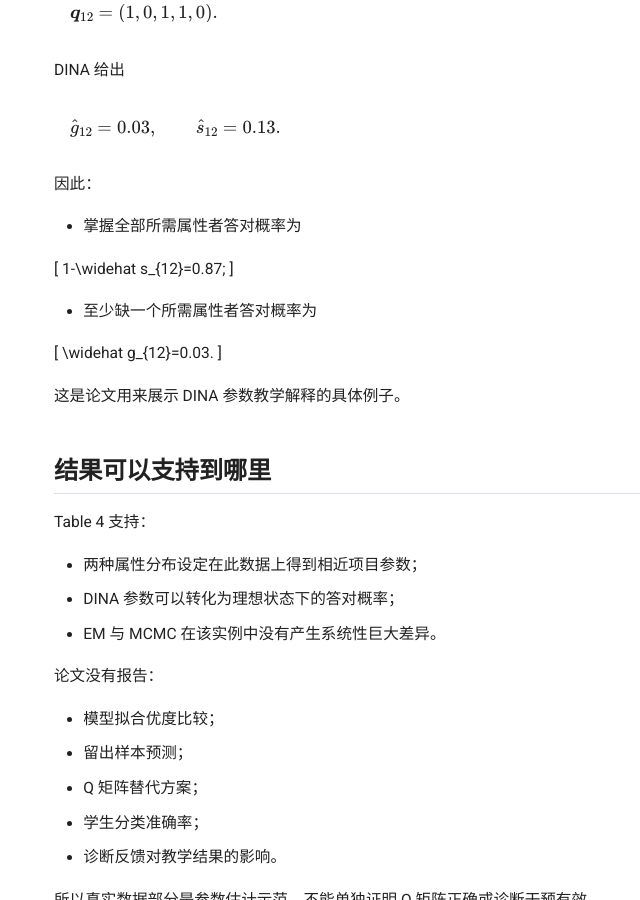
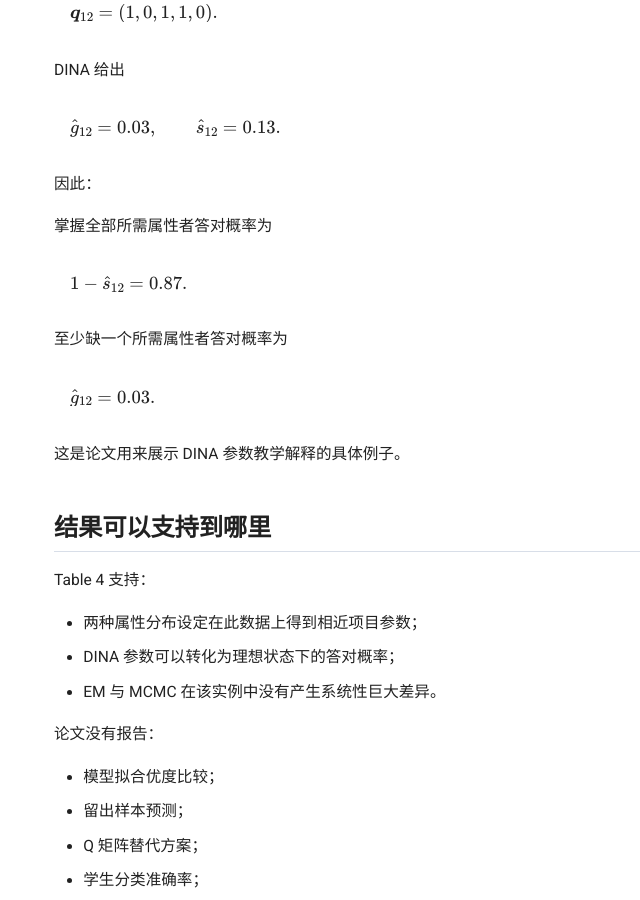
Before and after one commit to place-bot/Psychometrics-and-R-Shiny, an MkDocs documentation site: the page built from docs/cdm/papers/de-la-torre-2009/09-fraction-subtraction.md, in a window 1280 px wide and 900 px high, scrolled down 2504 px. Shown: the whole window, without its empty margins (212-852 px from the left). Built offline with MkDocs 1.6.1 and Material for MkDocs 9.7.7, drawn with Linux system fonts in a browser that asks for light colours; comment, search, counter and statistics services are not loaded.

Commit message:
Fix DINA probability formula rendering

```diff
--- a/docs/cdm/papers/de-la-torre-2009/09-fraction-subtraction.md
+++ b/docs/cdm/papers/de-la-torre-2009/09-fraction-subtraction.md
@@ -85,17 +85,17 @@ DINA 给出
 
 因此：
 
-- 掌握全部所需属性者答对概率为
+掌握全部所需属性者答对概率为
 
-  \[
-  1-\widehat s_{12}=0.87;
-  \]
+\[
+1-\widehat s_{12}=0.87.
+\]
 
-- 至少缺一个所需属性者答对概率为
+至少缺一个所需属性者答对概率为
 
-  \[
-  \widehat g_{12}=0.03.
-  \]
+\[
+\widehat g_{12}=0.03.
+\]
 
 这是论文用来展示 DINA 参数教学解释的具体例子。
 
```
